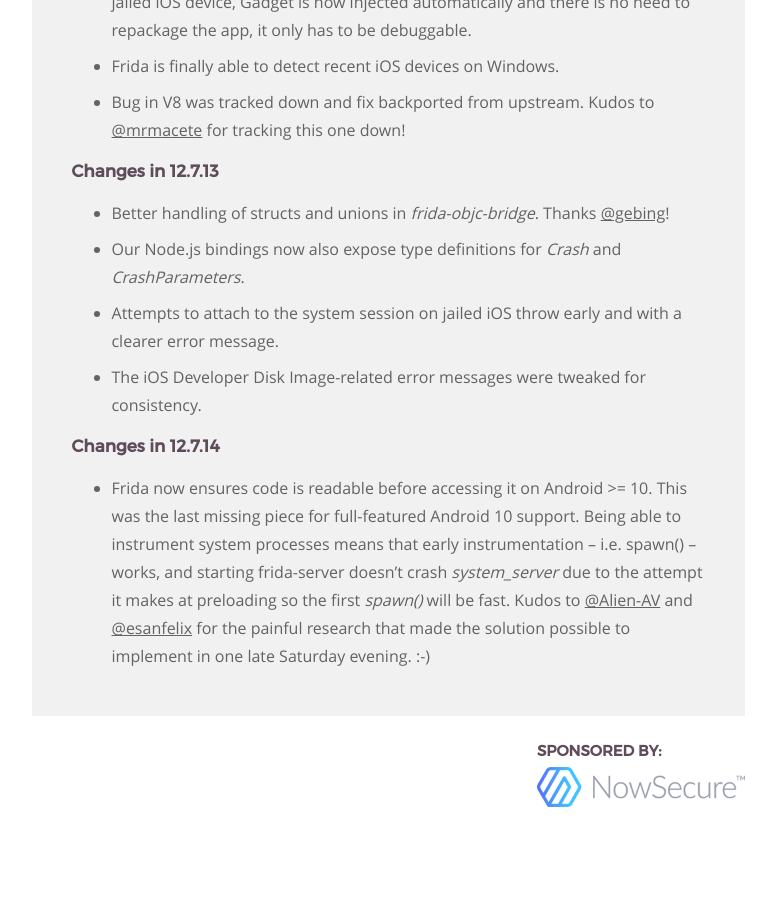
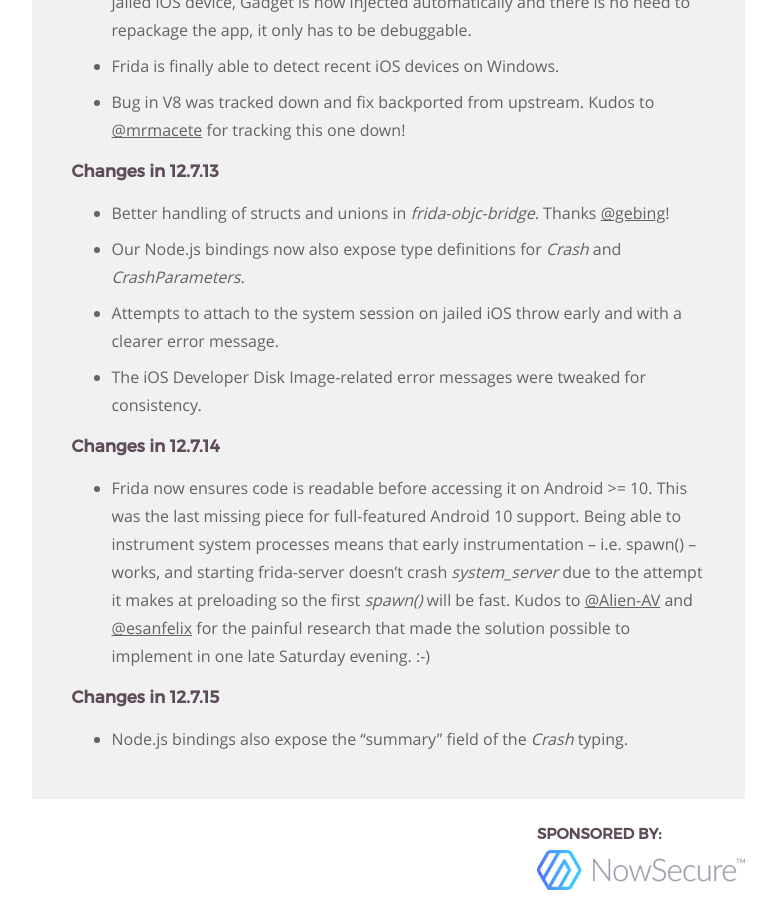
Before and after one commit to frida/frida-website, a Jekyll site: the page built from _posts/2019-09-18-frida-12-7-released.markdown, in a window 1280 px wide and 900 px high, scrolled down 12156 px. Shown: the whole window, without its empty margins (364-1140 px from the left). Built offline with Jekyll 4.4.1, drawn with Linux system fonts in a browser that asks for light colours; before the commit the page ends 12973 px from its top, so only the background shows below that.

Commit message:
Summarize changes in 12.7.15

```diff
--- a/_posts/2019-09-18-frida-12-7-released.markdown
+++ b/_posts/2019-09-18-frida-12-7-released.markdown
@@ -483,6 +483,10 @@ Enjoy!
   Kudos to [@Alien-AV][] and [@esanfelix][] for the painful research that made
   the solution possible to implement in one late Saturday evening. :-)
 
+### Changes in 12.7.15
+
+- Node.js bindings also expose the “summary” field of the *Crash* typing.
+
 
 [frida-java-bridge]: https://github.com/frida/frida-java-bridge
 [TinyCC]: https://bellard.org/tcc/
```
